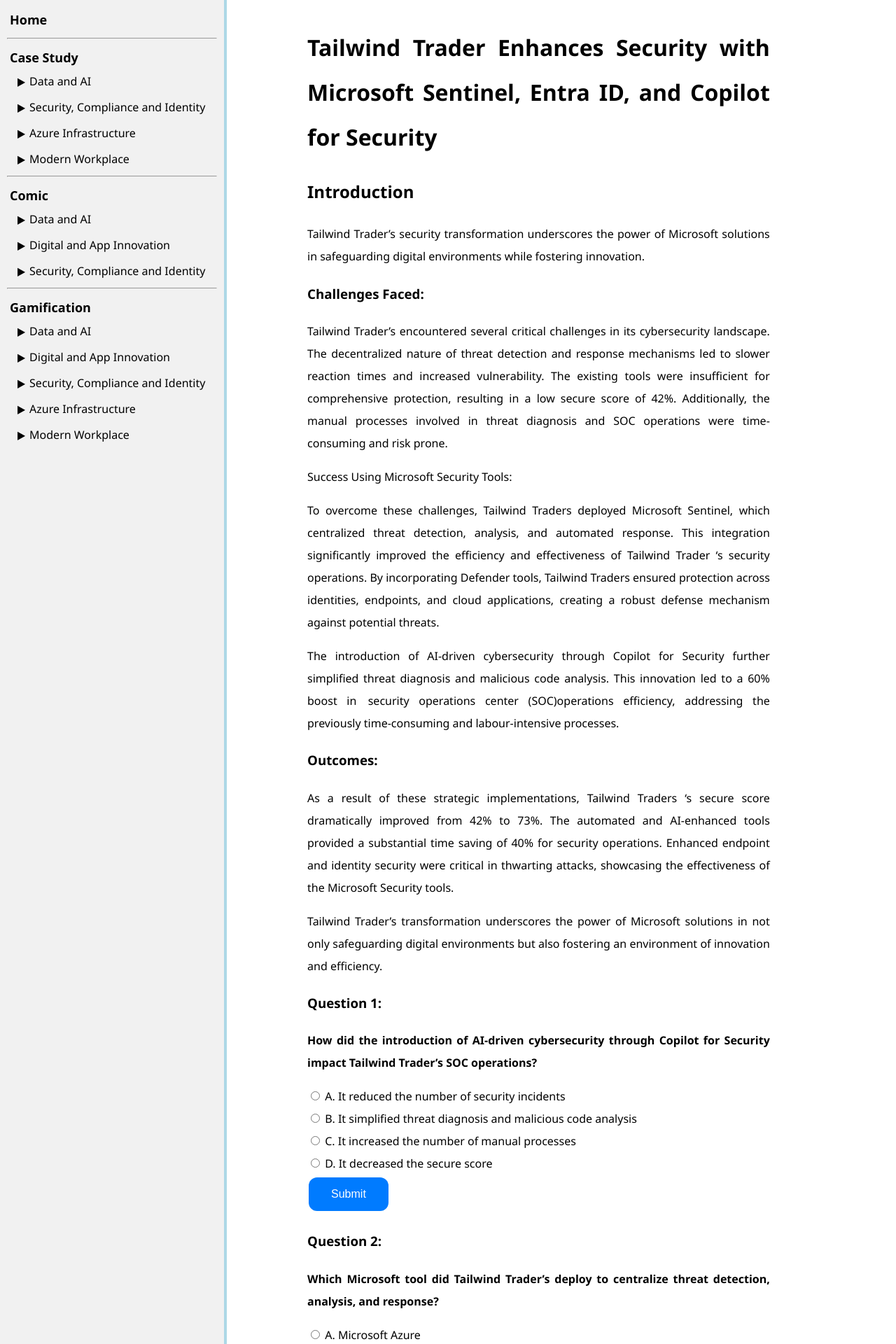
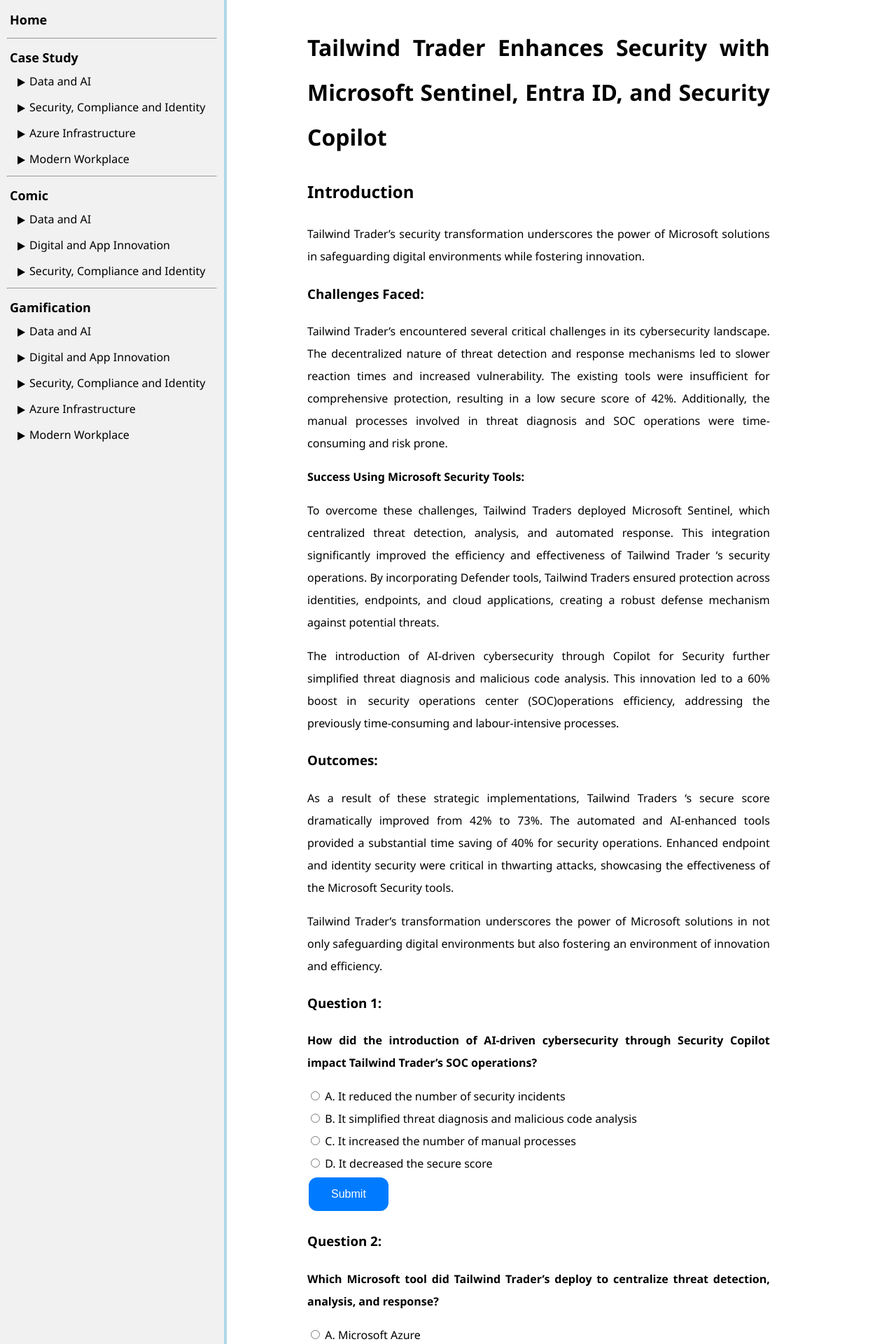
Before and after one commit to ningweinw/iengage, a Jekyll site: the page built from project-files/case-study/Security, Compliance and Identity/Enhance Security with Sentinel.md, in a window 1280 px wide. Shown: the top 1920 px of the page at 70% size. Built offline with Jekyll 4.4.1, drawn with Linux system fonts in a browser that asks for light colours.

Commit message:
Update Enhance Security with Sentinel.md

```diff
--- a/project-files/case-study/Security, Compliance and Identity/Enhance Security with Sentinel.md
+++ b/project-files/case-study/Security, Compliance and Identity/Enhance Security with Sentinel.md
@@ -6,7 +6,7 @@
 courses: [SC-200, SC-300]
 ---
 
-# Tailwind Trader Enhances Security with Microsoft Sentinel, Entra ID, and Copilot for Security
+# Tailwind Trader Enhances Security with Microsoft Sentinel, Entra ID, and Security Copilot
 
 ## Introduction
 
@@ -16,7 +16,7 @@
 
 Tailwind Trader’s encountered several critical challenges in its cybersecurity landscape. The decentralized nature of threat detection and response mechanisms led to slower reaction times and increased vulnerability. The existing tools were insufficient for comprehensive protection, resulting in a low secure score of 42%. Additionally, the manual processes involved in threat diagnosis and SOC operations were time-consuming and risk prone.
 
-Success Using Microsoft Security Tools:
+**Success Using Microsoft Security Tools:**
 
 To overcome these challenges, Tailwind Traders deployed Microsoft Sentinel, which centralized threat detection, analysis, and automated response. This integration significantly improved the efficiency and effectiveness of Tailwind Trader ‘s security operations. By incorporating Defender tools, Tailwind Traders ensured protection across identities, endpoints, and cloud applications, creating a robust defense mechanism against potential threats.
 
@@ -29,7 +29,7 @@
 Tailwind Trader’s transformation underscores the power of Microsoft solutions in not only safeguarding digital environments but also fostering an environment of innovation and efficiency.
 
 ### Question 1:
-**How did the introduction of AI-driven cybersecurity through Copilot for Security impact Tailwind Trader’s SOC operations?**
+**How did the introduction of AI-driven cybersecurity through Security Copilot impact Tailwind Trader’s SOC operations?**
 
 <form id="quizForm1">
   <input type="radio" id="q1a" name="q1" value="A">
```
